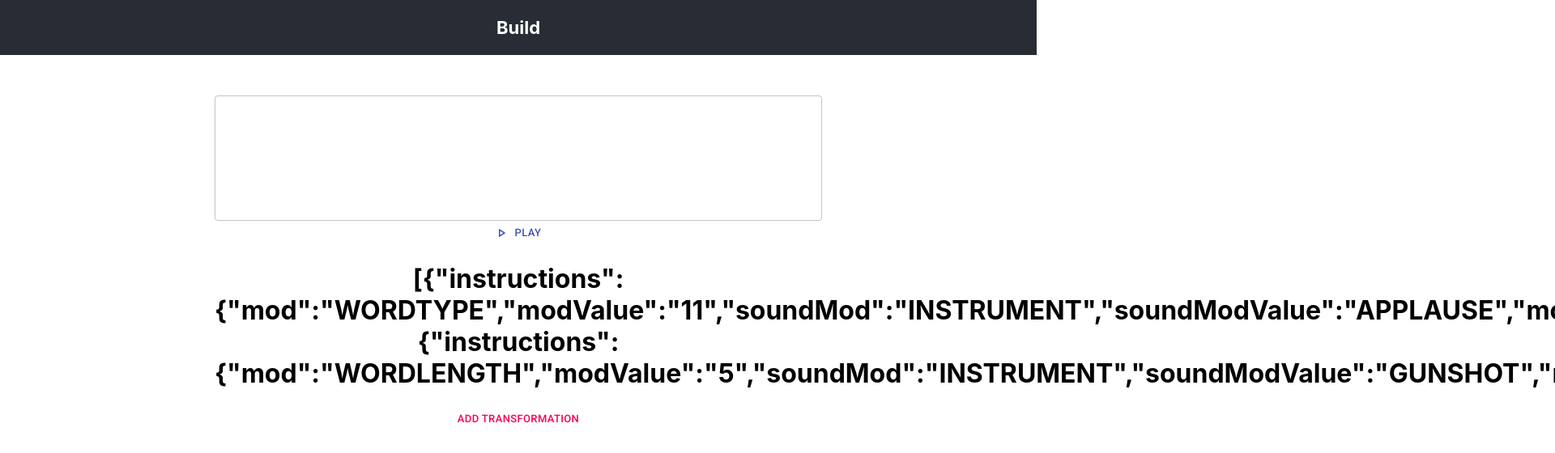
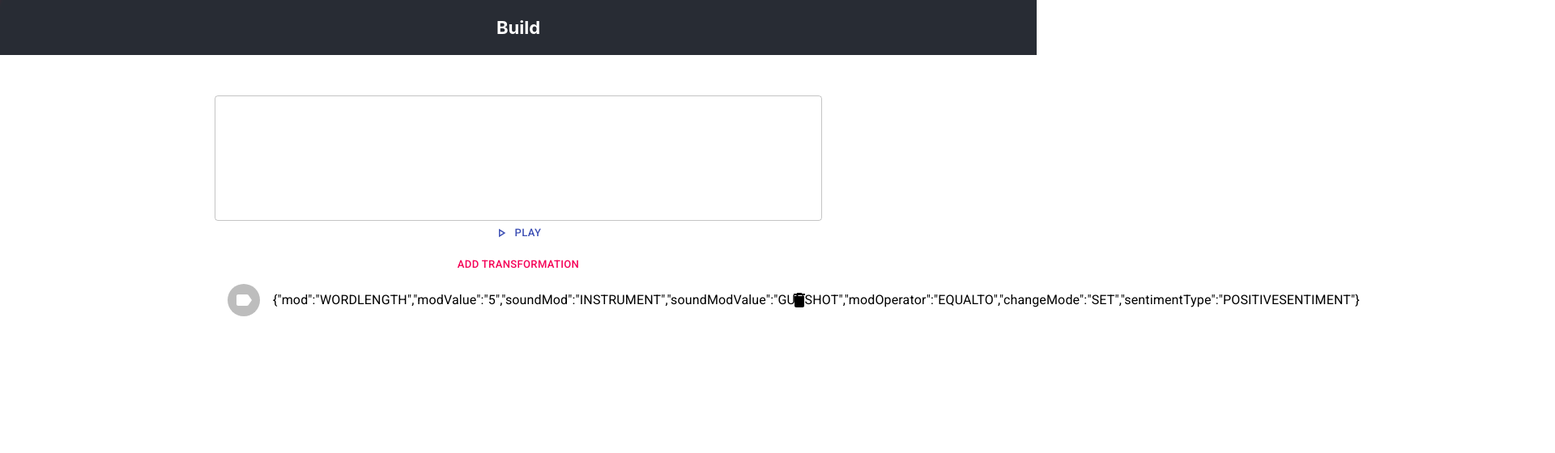
Before and after one commit to eyung/singling-web, a React (Create React App) app: page / in a window 1280 px wide. Both pictures are taken after a click on the button "ADD TRANSFORMATION". Shown: the top 560 px of the page at 81% size, 1920 px wide, since content can reach past the window. Built offline with nearby package versions, Linux system fonts and the light colour scheme.

Commit message:
transformations to be added/deleted and posted

```diff
--- a/src/App.js
+++ b/src/App.js
@@ -1,4 +1,4 @@
-import React, {Component, useState, useEffect, useRef, useCallback} from "react";
+import React, {Component, useState, useEffect, useRef, useCallback, Fragment} from "react";
 import ReactDOM from 'react-dom';
 import { TextField } from "@mui/material";
 import Button from '@material-ui/core/Button';
@@ -14,11 +14,13 @@ import ListItemText from '@mui/material/ListItemText';
 import Avatar from '@mui/material/Avatar';
 import FolderIcon from '@mui/icons-material/Folder';
 import DeleteIcon from '@mui/icons-material/Delete';
+import LabelIcon from '@mui/icons-material/Label';
 import Grid from '@mui/material/Grid';
 import Stack from "@mui/material/Stack";
 import './App.css';
 import axios from 'axios';
 import { v4 as uuidv4 } from 'uuid';
+import { nanoid } from 'nanoid';
 import LoadingBar from 'react-top-loading-bar';
 
 // Config
@@ -28,7 +30,7 @@ const s3URL = "https://effiam-bucket.s3.ca-central-1.amazonaws.com/audio/"
 
 var mydata =
 {
-  instructions: {
+
     mod: 'WORDTYPE',
     modValue: '11',
     soundMod: 'INSTRUMENT',
@@ -36,12 +38,12 @@ var mydata =
     modOperator: 'EQUALTO',
     changeMode: 'SET',
     sentimentType: 'POSITIVESENTIMENT'
-  }
+
 }
 
 var mydata2 =
 {
-  instructions: {
+
     mod: 'WORDLENGTH',
     modValue: '5',
     soundMod: 'INSTRUMENT',
@@ -49,12 +51,12 @@ var mydata2 =
     modOperator: 'EQUALTO',
     changeMode: 'SET',
     sentimentType: 'POSITIVESENTIMENT'
-  }
+
 }
 
 var mydata3 =
 {
-  instructions: {
+  //instructions: {
       mod: 'LGC',
       modValue: '3',
       soundMod: 'OCTAVE',
@@ -62,7 +64,7 @@ var mydata3 =
       modOperator: 'EQUALTO',
       changeMode: 'SET',
       sentimentType: 'POSITIVESENTIMENT'
-  }
+  //}
 }
 
 var transformationArray = [mydata];
@@ -93,7 +95,7 @@ const Editor = React.memo(({value, handleTextChange}) => {
 });
 
 // Play button component receives value from textarea
-const ButtonPlay = (props) => {
+const ButtonPlay = ({text, transformationsData}) => {
   const loadingBarRef = useRef(null);
   const [loading, setLoading] = React.useState(false);
   const handleSetLoading = () => {
@@ -111,7 +113,7 @@ const ButtonPlay = (props) => {
         startIcon={<PlayArrowOutlined/>}
         onClick={ () => {
             setLoading(true)
-            ProcessText(props.text, loadingBarRef, handleSetLoading)
+            ProcessText(text, transformationsData, loadingBarRef, handleSetLoading)
           }
         }
         disabled={loading}
@@ -122,7 +124,7 @@ const ButtonPlay = (props) => {
   )
 }
 
-const ProcessText = (text, loadingBarRef, handleSetLoading) => {
+const ProcessText = (text, transformationsData, loadingBarRef, handleSetLoading) => {
   console.log("Processing text: " + text)
 
   // Loading bar start
@@ -134,13 +136,14 @@ const ProcessText = (text, loadingBarRef, handleSetLoading) => {
       mydata2.instructions,
       mydata3.instructions
   ]
-  console.log(mergedata)
+
+  console.log(JSON.stringify(transformationsData))
 
   //axios.post(websiteURL + 'api/v1/audio-profile/processtext',
   axios.post(websiteURL + 'api/v1/audio-profile/testjsonPOST', {
     textID: uuidv4(),
     textData: text,
-    instructions: mergedata
+    instructions: transformationsData
   })
 
   .then( res => {
@@ -176,7 +179,7 @@ const PlayAudio = (audio) => {
   }
 }
 
-const ButtonAddTransformation = ({transformationsData, setTransformationsData}) => {
+const ButtonAddTransformation = ({transformationsData, setTransformationsData, addHandler}) => {
   return (
     <Button
         size="small"
@@ -184,6 +187,7 @@ const ButtonAddTransformation = ({transformationsData, setTransformationsData})
         className='button'
         onClick={ () => {
           setTransformationsData(transformationsData => [...transformationsData, mydata2])
+          addHandler()
           console.log(transformationsData)
           }
         }
@@ -193,14 +197,30 @@ const ButtonAddTransformation = ({transformationsData, setTransformationsData})
   )
 }
 
-const TransformationItem = ({transformationsData, onTransformationAdd}) => {
-  const [transformationText, setTransformationText] = React.useState("")
+const TransformationItem = ({transformationsData, onTransformationAdd, deleteHandler}) => {
+  //const [transformationText, setTransformationText] = React.useState("")
   const handleTransformationAdd = useCallback(e => {
     onTransformationAdd(e.target.value)
   }, [onTransformationAdd])
 
   return (
-    <h1>{JSON.stringify(transformationsData)}</h1>
+    <ListItem
+      secondaryAction={
+        <IconButton edge="end" aria-label="delete" onClick={deleteHandler}>
+          <DeleteIcon />
+        </IconButton>
+      }
+    >
+      <ListItemAvatar>
+        <Avatar>
+          <LabelIcon />
+        </Avatar>
+      </ListItemAvatar>
+      <ListItemText
+        //primary= {JSON.stringify(transformationsData)}
+        primary = {JSON.stringify(mydata2)}
+      />
+    </ListItem>
   )
 }
 
@@ -213,10 +233,26 @@ const TransformationList = () => {
   )
 }
 
+function Comp2({ deleteHandler }) {
+  return (
+  <div>
+  <input type="button" id="delete" value="Delete"
+        onClick={deleteHandler} />
+  </div>
+  )
+}
+
 export default function App() {
 
   const [text, setText] = React.useState("")
   const [transformationsData, setTransformationsData] = React.useState(transformationArray);
+
+  const [ids, setIds] = useState([])
+  const addHandler = () => {
+    const newId = nanoid()
+    setIds(ids => [...ids, newId])
+  }
+  const deleteHandler = (removeId) => setIds(ids => ids.filter(id => id !== removeId))
 
   return (
       <div className="App">
@@ -227,13 +263,29 @@ export default function App() {
 
             <Editor handleTextChange={setText} />
 
-            <ButtonPlay text={text} />
+            <ButtonPlay text={text} transformationsData={transformationsData} />
 
-            <TransformationList />
+            {/* <TransformationList /> */}
+            <div className="grid" id="grid">
+                <Grid item xs={12} md={6}>
+                    <List>
+                      {/* <TransformationItem transformationsData={transformationsData} onTransformationAdd={setTransformationsData} />
 
-            <TransformationItem transformationsData={transformationsData} onTransformationAdd={setTransformationsData} />
+                       { { ids.map(id => <Comp2 key={id} deleteHandler={() => deleteHandler(id)} />) }
 
-            <ButtonAddTransformation transformationsData={transformationsData} setTransformationsData={setTransformationsData} />
+                       <input type="button" id="add" value="Add" onClick={addHandler} /> } */}
+
+                      <ButtonAddTransformation transformationsData={transformationsData} setTransformationsData={setTransformationsData} addHandler={addHandler} />
+
+                      { ids.map(id => <TransformationItem transformationsData={transformationsData} onTransformationAdd={setTransformationsData} key={id} deleteHandler={() => deleteHandler(id)} />) }
+
+                    </List>
+                </Grid>
+            </div>
+
+
+
+
 
           </div>
 
```
